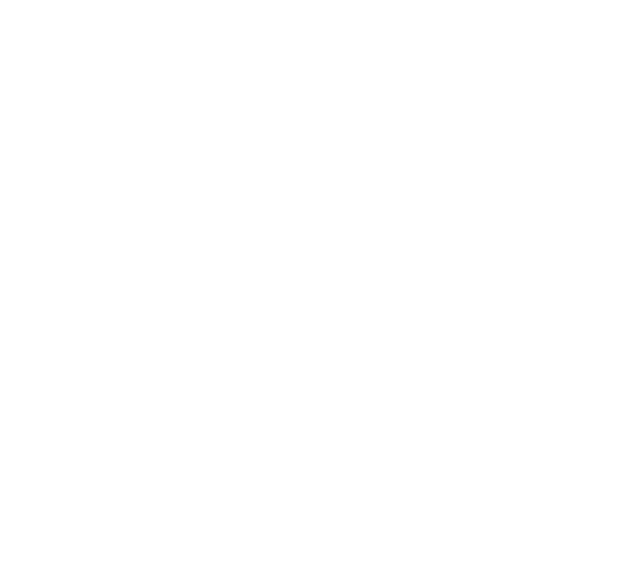
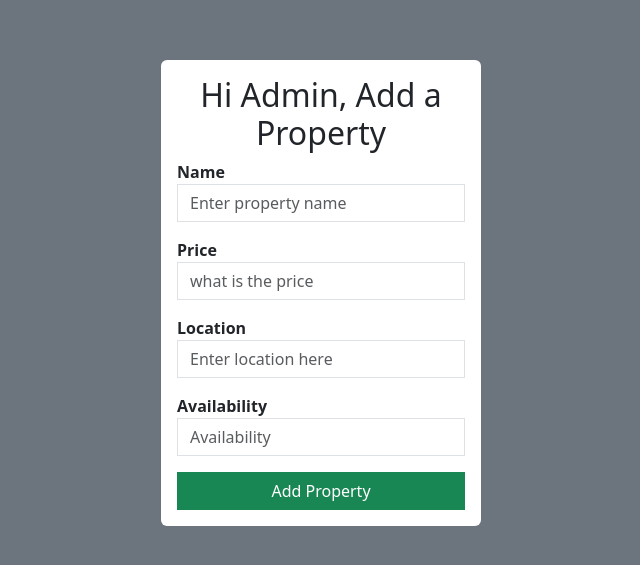
Before and after one commit to Ajay314/real-estate-app, a React (Create React App) app: page / in a window 1280 px wide. Before the commit this address had no page. Shown: the part 107-672 px from the top of the page, without its empty margins (319-959 px from the left). Built offline with nearby package versions, Linux system fonts and the light colour scheme.

Commit message:
Created Add Property APIs

```diff
--- /dev/null
+++ b/src/AddProperty.js
@@ -0,0 +1,89 @@
+import { useState } from "react";
+
+
+import axios from 'axios';
+
+function AddProperty() {
+
+    const [ name , setName ] = useState('');
+    const [ price, setPrice ] = useState('');
+    const [ location , setLocation ] = useState('');
+    const [ availablity, setAvailablity ] = useState('');
+
+
+
+
+
+
+    const handleSubmit = async (e) =>{
+        e.preventDefault();
+
+
+        try{
+
+
+            const response = await axios.post('http://localhost:3003/add', {name,price,location,availablity});
+            console.log(response);
+            alert("Property Added");
+
+            setName('');
+            setPrice('');
+            setLocation('');
+            setAvailablity('');
+
+        }
+        catch(err){
+            console.log('Property Add error: ' , err);
+        }
+    };
+
+
+
+    return (
+        <div className="d-flex justify-content-center align-items-center bg-secondary vh-100">
+            <div className="bg-white p-3 rounded w-25">
+                <h2><center>Hi Admin, Add a Property </center></h2>
+                <form onSubmit={handleSubmit}>
+                    <div className="mb-3">
+                        <label htmlFor="name">
+                            <strong>Name</strong>
+                        </label>
+                        <input type="text" placeholder="Enter property name" autoComplete="off" name ="name" value={name} className="form-control rounded-0"
+                        onChange={(e)=> setName(e.target.value)}></input>
+
+                    </div>
+                    <div className="mb-3">
+                        <label htmlFor="name">
+                            <strong>Price</strong>
+                        </label>
+                        <input type="number" placeholder="what is the price" autoComplete="off" name ="price" value={price} className="form-control rounded-0"
+                        onChange={(e)=> setPrice(e.target.value)}></input>
+
+                    </div>
+                    <div className="mb-3">
+                        <label htmlFor="name">
+                            <strong>Location</strong>
+                        </label>
+                        <input type="text" placeholder="Enter location here" autoComplete="off" name ="location" value={location} className="form-control rounded-0"
+                        onChange={(e)=> setLocation(e.target.value)}></input>
+
+                    </div>
+
+                    <div className="mb-3">
+                        <label htmlFor="name">
+                            <strong>Availability</strong>
+                        </label>
+                        <input type="" placeholder="Availability" autoComplete="off" name ="availability" value={availablity} className="form-control rounded-0"
+                        onChange={(e)=> setAvailablity(e.target.value)}></input>
+
+                    </div>
+                    <button type="submit" className="btn btn-success w-100 rounded-0">Add Property</button>
+                </form>
+               {/* <Link to="/login" className="btn btn-default border w-100 bg-light rounded-0 text-decoration-none">Login</Link> */}
+            </div>
+        </div>
+    )
+
+}
+
+export default AddProperty;
--- a/src/App.js
+++ b/src/App.js
@@ -4,24 +4,27 @@
 import Signup from './Signup.js';
 import { BrowserRouter, Routes, Route } from 'react-router-dom';
 import Login from './Login.js';
+// import PropertyList from './Propertylist.js';
+import AddProperty from './AddProperty.js';
 
 function App() {
 
 
 
   return (
-    <BrowserRouter>
+  //   <BrowserRouter>
 
-    <Routes>
-       <Route path='/signup' element={<Signup />}></Route>
-       <Route path='/login' element={<Login />}></Route>
+  //   <Routes>
+  //      <Route path='/signup' element={<Signup />}></Route>
+  //      <Route path='/login' element={<Login />}></Route>
 
-    </Routes>
-  </BrowserRouter>
-  // <div>
-  //   {/* <Signup /> */}
-  //   <Login />
-  // </div>
+  //   </Routes>
+  // </BrowserRouter>
+  <div>
+    {/* <Signup />
+    <Login /> */}
+    <AddProperty />
+  </div>
 
 )
 
--- /dev/null
+++ b/src/Propertylist.js
@@ -0,0 +1,36 @@
+import React, { useEffect, useState } from 'react';
+import { getProperties } from './PropertyApi';
+import PropertyFilters from './PropertyFilters';
+
+const PropertyList = () => {
+  const [properties, setProperties] = useState([]);
+  const [filters, setFilters] = useState({});
+
+  useEffect(() => {
+    const fetchProperties = async () => {
+      const data = await getProperties(filters);
+      setProperties(data);
+    };
+    fetchProperties();
+  }, [filters]);
+
+  return (
+    <div>
+      <h2>Property Listings</h2>
+      <PropertyFilters setFilters={setFilters} />
+      <div className="property-list">
+        {properties.map((property) => (
+          <div key={property._id} className="property-card">
+            <img src={property.image} alt={property.name} />
+            <h3>{property.name}</h3>
+            <p>Price: ${property.price}</p>
+            <p>Location: {property.location}</p>
+            <p>{property.availability ? 'Available' : 'Not Available'}</p>
+          </div>
+        ))}
+      </div>
+    </div>
+  );
+};
+
+export default PropertyList;
--- a/src/index.js
+++ b/src/index.js
@@ -2,7 +2,7 @@
 import ReactDOM from 'react-dom/client';
 import './index.css';
 import App from './App';
-import reportWebVitals from './reportWebVitals';
+
 
 const root = ReactDOM.createRoot(document.getElementById('root'));
 root.render(
@@ -11,7 +11,4 @@
   </React.StrictMode>
 );
 
-// If you want to start measuring performance in your app, pass a function
-// to log results (for example: reportWebVitals(console.log))
-// or send to an analytics endpoint. Learn more: https://bit.ly/CRA-vitals
-reportWebVitals();
+;
```
Also changed, not shown: src/PropertyApi.js (added, +23 -0 lines), src/PropertyFilters.js (added, +70 -0 lines), src/AdminDashboard.js (added).
